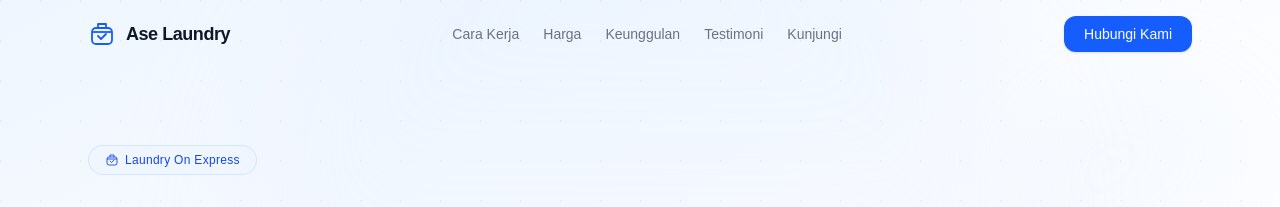
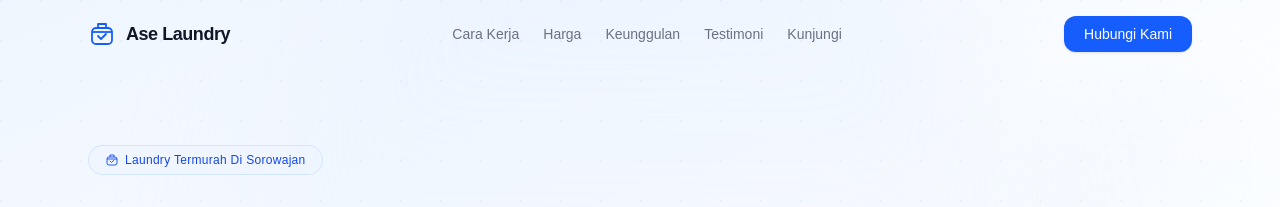
Before and after one commit to farizwebdev/MPPL, a Next.js app in the folder washtrack/: page / in a window 1280 px wide. Shown: the top 207 px of the page. Built offline with nearby package versions, Linux system fonts and the light colour scheme.

Commit message:
ubah teks di hero

```diff
--- a/washtrack/src/components/landing/Hero.tsx
+++ b/washtrack/src/components/landing/Hero.tsx
@@ -127,7 +127,7 @@ export default function Hero() {
             >
               <span className="inline-flex items-center gap-1.5 rounded-full border border-blue-200/60 bg-blue-50/80 px-4 py-1.5 text-xs font-medium tracking-wide text-blue-700">
                 <LogoIcon className="h-3.5 w-3.5" />
-                Laundry On Express
+                Laundry Termurah Di Sorowajan
               </span>
             </div>
 
```
